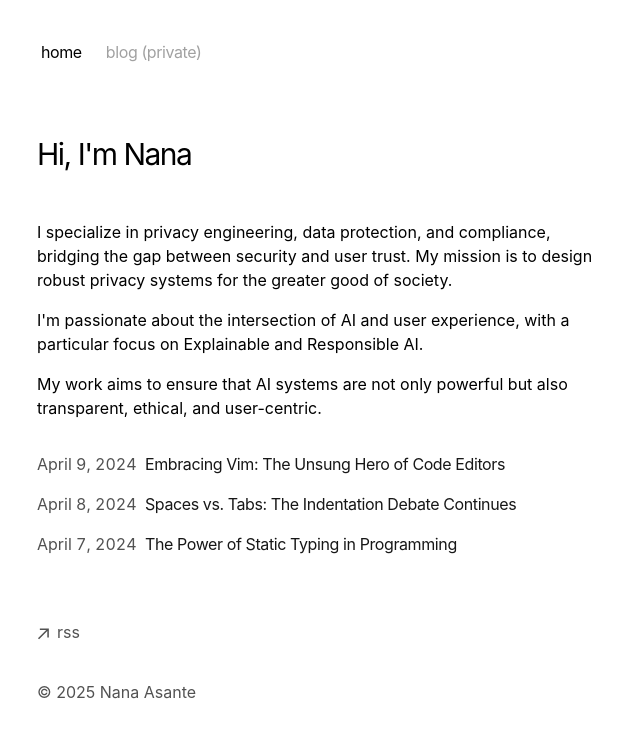
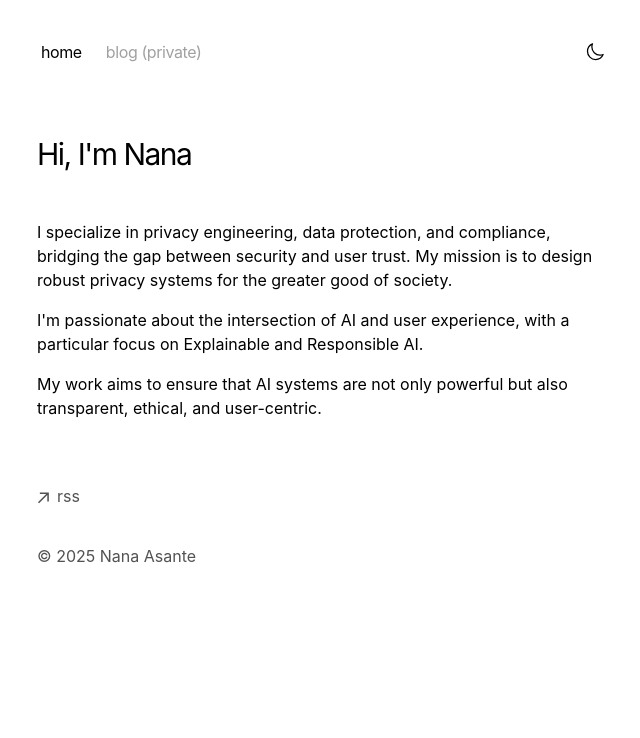
Before and after one commit to asanteanana/portv, a Next.js app: page / in a window 1280 px wide. Shown: the top 738 px of the page, without its empty margins (315-955 px from the left). Built offline with nearby package versions, Linux system fonts and the light colour scheme.

Commit message:
Remove Framer Motion, add dark mode toggle, fix blog utils

```diff
--- a/app/blog/utils.ts
+++ b/app/blog/utils.ts
@@ -1,56 +1,13 @@
-import fs from 'node:fs'
-import path from 'node:path'
-
-type Metadata = {
+export type Metadata = {
   title: string
   publishedAt: string
   summary: string
   image?: string
 }
 
-function parseFrontmatter(fileContent: string) {
-  let frontmatterRegex = /---\s*([\s\S]*?)\s*---/
-  let match = frontmatterRegex.exec(fileContent)
-  let frontMatterBlock = match![1]
-  let content = fileContent.replace(frontmatterRegex, '').trim()
-  let frontMatterLines = frontMatterBlock.trim().split('\n')
-  let metadata: Partial<Metadata> = {}
-
-  frontMatterLines.forEach((line) => {
-    let [key, ...valueArr] = line.split(': ')
-    let value = valueArr.join(': ').trim()
-    value = value.replace(/^['"](.*)['"]$/, '$1') // Remove quotes
-    metadata[key.trim() as keyof Metadata] = value
-  })
-
-  return { metadata: metadata as Metadata, content }
-}
-
-function getMDXFiles(dir) {
-  return fs.readdirSync(dir).filter((file) => path.extname(file) === '.mdx')
-}
-
-function readMDXFile(filePath) {
-  let rawContent = fs.readFileSync(filePath, 'utf-8')
-  return parseFrontmatter(rawContent)
-}
-
-function getMDXData(dir) {
-  let mdxFiles = getMDXFiles(dir)
-  return mdxFiles.map((file) => {
-    let { metadata, content } = readMDXFile(path.join(dir, file))
-    let slug = path.basename(file, path.extname(file))
-
-    return {
-      metadata,
-      slug,
-      content,
-    }
-  })
-}
-
+// Since blog is marked as private, we'll return an empty array
 export function getBlogPosts() {
-  return getMDXData(path.join(process.cwd(), 'app', 'blog', 'posts'))
+  return []
 }
 
 export function formatDate(date: string, includeRelative = false) {
--- a/app/components/nav.tsx
+++ b/app/components/nav.tsx
@@ -1,4 +1,5 @@
 import Link from 'next/link'
+import { ThemeToggle } from './theme-toggle'
 
 const navItems = {
   '/': {
@@ -15,7 +16,7 @@ export function Navbar() {
     <aside className="-ml-[8px] mb-16 tracking-tight">
       <div className="lg:sticky lg:top-20">
         <nav
-          className="flex flex-row items-start relative px-0 pb-0 fade md:overflow-auto scroll-pr-6 md:relative"
+          className="flex flex-row items-center justify-between relative px-0 pb-0 fade md:overflow-auto scroll-pr-6 md:relative"
           id="nav"
         >
           <div className="flex flex-row space-x-0 pr-10">
@@ -38,6 +39,7 @@ export function Navbar() {
               )
             })}
           </div>
+          <ThemeToggle />
         </nav>
       </div>
     </aside>
--- /dev/null
+++ b/app/components/theme-toggle.tsx
@@ -0,0 +1,60 @@
+'use client'
+
+import { useEffect, useState } from 'react'
+
+export function ThemeToggle() {
+  const [theme, setTheme] = useState('light')
+
+  useEffect(() => {
+    const savedTheme = localStorage.getItem('theme') || 'light'
+    setTheme(savedTheme)
+    document.documentElement.classList.toggle('dark', savedTheme === 'dark')
+  }, [])
+
+  const toggleTheme = () => {
+    const newTheme = theme === 'light' ? 'dark' : 'light'
+    setTheme(newTheme)
+    localStorage.setItem('theme', newTheme)
+    document.documentElement.classList.toggle('dark')
+  }
+
+  return (
+    <button
+      onClick={toggleTheme}
+      className="rounded-md p-2 hover:bg-neutral-100 dark:hover:bg-neutral-800 transition-colors"
+      aria-label="Toggle dark mode"
+    >
+      {theme === 'light' ? (
+        <svg
+          xmlns="http://www.w3.org/2000/svg"
+          fill="none"
+          viewBox="0 0 24 24"
+          strokeWidth={1.5}
+          stroke="currentColor"
+          className="w-5 h-5"
+        >
+          <path
+            strokeLinecap="round"
+            strokeLinejoin="round"
+            d="M21.752 15.002A9.718 9.718 0 0118 15.75c-5.385 0-9.75-4.365-9.75-9.75 0-1.33.266-2.597.748-3.752A9.753 9.753 0 003 11.25C3 16.635 7.365 21 12.75 21a9.753 9.753 0 009.002-5.998z"
+          />
+        </svg>
+      ) : (
+        <svg
+          xmlns="http://www.w3.org/2000/svg"
+          fill="none"
+          viewBox="0 0 24 24"
+          strokeWidth={1.5}
+          stroke="currentColor"
+          className="w-5 h-5"
+        >
+          <path
+            strokeLinecap="round"
+            strokeLinejoin="round"
+            d="M12 3v2.25m6.364.386l-1.591 1.591M21 12h-2.25m-.386 6.364l-1.591-1.591M12 18.75V21m-4.773-4.227l-1.591 1.591M5.25 12H3m4.227-4.773L5.636 5.636M15.75 12a3.75 3.75 0 11-7.5 0 3.75 3.75 0 017.5 0z"
+          />
+        </svg>
+      )}
+    </button>
+  )
+}
--- a/app/page.tsx
+++ b/app/page.tsx
@@ -1,59 +1,23 @@
-'use client'
-
 import { BlogPosts } from 'app/components/posts'
-import { motion } from 'framer-motion'
-
-const fadeIn = {
-  initial: { opacity: 0, y: 20 },
-  animate: { opacity: 1, y: 0 },
-  transition: { duration: 0.6 }
-}
-
-const stagger = {
-  animate: {
-    transition: {
-      staggerChildren: 0.2
-    }
-  }
-}
 
 export default function Page() {
   return (
-    <motion.section
-      initial="initial"
-      animate="animate"
-      variants={stagger}
-    >
-      <motion.h1
-        className="text-3xl mb-12 tracking-tighter"
-        variants={fadeIn}
-      >
+    <section>
+      <h1 className="text-3xl mb-12 tracking-tighter">
         Hi, I'm Nana
-      </motion.h1>
-      <motion.p
-        className="mb-4"
-        variants={fadeIn}
-      >
+      </h1>
+      <p className="mb-4">
         {`I specialize in privacy engineering, data protection, and compliance, bridging the gap between security and user trust. My mission is to design robust privacy systems for the greater good of society.`}
-      </motion.p>
-      <motion.p
-        className="mb-4"
-        variants={fadeIn}
-      >
+      </p>
+      <p className="mb-4">
         {`I'm passionate about the intersection of AI and user experience, with a particular focus on Explainable and Responsible AI.`}
-      </motion.p>
-      <motion.p
-        className="mb-8"
-        variants={fadeIn}
-      >
+      </p>
+      <p className="mb-8">
         {`My work aims to ensure that AI systems are not only powerful but also transparent, ethical, and user-centric.`}
-      </motion.p>
-      <motion.div
-        className="my-8"
-        variants={fadeIn}
-      >
+      </p>
+      <div className="my-8">
         <BlogPosts />
-      </motion.div>
-    </motion.section>
+      </div>
+    </section>
   )
 }
```
